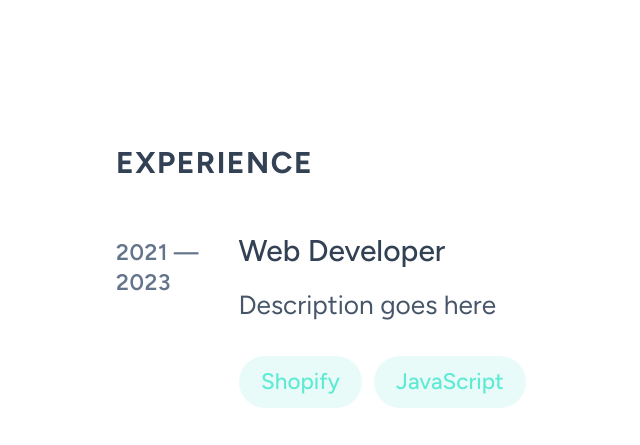
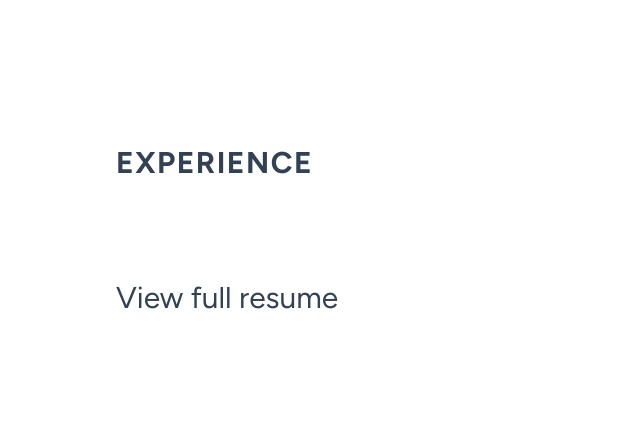
Before and after one commit to Billiamd1012/Portfolio, a Flask app: template templates/index.html in a window 1280 px wide. Shown: the part 2155-2600 px from the top of the page, without its empty margins (614-1254 px from the left). Run offline with Flask 3, Linux system fonts and the light colour scheme; the template is opened without the code that fills it, so the values that code supplies are empty.

Commit message:
Added experience.json

```diff
--- a/main.py
+++ b/main.py
@@ -1,10 +1,20 @@
-from flask import Flask, render_template
+from flask import Flask, render_template, send_from_directory
+import json
 
 app = Flask(__name__)
 
 @app.route('/')
 def home():
-    return render_template('index.html')
+    with open('experience.json') as f:
+        experiences = json.load(f)
+    return render_template('index.html', experiences=experiences['experiences'])
+
+
+# Route to serve the resume PDF
+@app.route('/resume.pdf')
+def serve_pdf():
+    return send_from_directory('static/dist/pdf', 'resume.pdf')
+
 
 if __name__ == '__main__':
     app.run(debug=True)
--- a/static/dist/css/output.css
+++ b/static/dist/css/output.css
@@ -447,7 +447,6 @@ video {
 }
 
 p a {
-  padding-top: 2.5rem;
   --tw-text-opacity: 1;
   color: rgb(51 65 85 / var(--tw-text-opacity));
 }
@@ -658,6 +657,10 @@ p a:hover {
 
 .mt-1 {
   margin-top: 0.25rem;
+}
+
+.mt-12 {
+  margin-top: 3rem;
 }
 
 .mt-2 {
--- a/static/src/input.css
+++ b/static/src/input.css
@@ -4,7 +4,7 @@
 
 @layer base{
     p a{
-        @apply pt-10 dark:text-slate-300 text-slate-700 hover:text-teal-300;
+        @apply dark:text-slate-300 text-slate-700 hover:text-teal-300;
     }
 }
 
--- a/templates/index.html
+++ b/templates/index.html
@@ -21,13 +21,13 @@
         <!-- Social buttons -->
         <ul class="mt-6 flex items-center ml-2">
           <li class="text-slate-600 dark:text-slate-400 mr-5">
-            <a class="hover:text-slate-200" href="https://github.com/Billiamd1012">
+            <a class="hover:text-slate-200" href="https://github.com/Billiamd1012" target="_blank">
               <span class="sr-only">Github</span>
               <svg xmlns="http://www.w3.org/2000/svg" viewBox="0 0 16 16" fill="currentColor" class="h-6 w-6" aria-hidden="true"><path d="M8 0C3.58 0 0 3.58 0 8c0 3.54 2.29 6.53 5.47 7.59.4.07.55-.17.55-.38 0-.19-.01-.82-.01-1.49-2.01.37-2.53-.49-2.69-.94-.09-.23-.48-.94-.82-1.13-.28-.15-.68-.52-.01-.53.63-.01 1.08.58 1.23.82.72 1.21 1.87.87 2.33.66.07-.52.28-.87.51-1.07-1.78-.2-3.64-.89-3.64-3.95 0-.87.31-1.59.82-2.15-.08-.2-.36-1.02.08-2.12 0 0 .67-.21 2.2.82.64-.18 1.32-.27 2-.27.68 0 1.36.09 2 .27 1.53-1.04 2.2-.82 2.2-.82.44 1.1.16 1.92.08 2.12.51.56.82 1.27.82 2.15 0 3.07-1.87 3.75-3.65 3.95.29.25.54.73.54 1.48 0 1.07-.01 1.93-.01 2.2 0 .21.15.46.55.38A8.013 8.013 0 0016 8c0-4.42-3.58-8-8-8z"></path></svg>
             </a>
           </li>
           <li class="text-slate-600 dark:text-slate-400 mr-5">
-            <a class="hover:text-slate-200" href="https://www.linkedin.com/in/william-darker-3a0724192/">
+            <a class="hover:text-slate-200" href="https://www.linkedin.com/in/william-darker-3a0724192/" target="_blank">
               <span class="sr-only">LinkedIn</span>
               <svg xmlns="http://www.w3.org/2000/svg" viewBox="0 0 24 24" fill="currentColor" class="h-6 w-6" aria-hidden="true"><path d="M20.5 2h-17A1.5 1.5 0 002 3.5v17A1.5 1.5 0 003.5 22h17a1.5 1.5 0 001.5-1.5v-17A1.5 1.5 0 0020.5 2zM8 19H5v-9h3zM6.5 8.25A1.75 1.75 0 118.3 6.5a1.78 1.78 0 01-1.8 1.75zM19 19h-3v-4.74c0-1.42-.6-1.93-1.38-1.93A1.74 1.74 0 0013 14.19a.66.66 0 000 .14V19h-3v-9h2.9v1.3a3.11 3.11 0 012.7-1.4c1.55 0 3.36.86 3.36 3.66z"></path></svg>          </a>
           </li>
@@ -59,60 +59,43 @@
       <section id="experience">
         <h3 class="text-slate-700 dark:text-slate-300 font-bold tracking-wider mt-20 mb-6">EXPERIENCE</h3>
         <ol class="group/list">
+          {% for experience in experiences %}
           <li class="mb-12 group relative grid pb-1 transition-all sm:grid-cols-8 sm:gap-8 md:gap-4 lg:hover:!opacity-100 lg:group-hover/list:opacity-50">
               <div class="absolute -inset-x-4 -inset-y-4 z-0 hidden rounded-md transition motion-reduce:transition-none lg:-inset-x-6 lg:block lg:group-hover:bg-slate-800/50 lg:group-hover:shadow-[inset_0_1px_0_0_rgba(148,163,184,0.1)] lg:group-hover:drop-shadow-lg"></div>
-            <header class="z-10 mb-2 mt-1 text-xs font-semibold uppercase tracking-wide text-slate-500 sm:col-span-2" aria-label="2021 to 2023">2021 — 2023</header>
+              <header class="z-10 mb-2 mt-1 text-xs font-semibold uppercase tracking-wide text-slate-500 sm:col-span-2" aria-label="{{ experience.date_range }}">{{ experience.date_range }}</header>
               <div class="z-10 sm:col-span-6">
                 <h3 class="font-medium leading-snug text-slate-700 dark:text-slate-300">
                   <div>
-                  <a class="inline-flex items-baseline font-medium leading-tight text-slate-700 dark:text-slate-300 hover:text-teal-300 focus-visible:text-teal-300 group/link text-base" href="#" target="_blank" rel="noreferrer noopener" aria-label="Web Developer">
+                    <a class="inline-flex items-baseline font-medium leading-tight text-slate-700 dark:text-slate-300 hover:text-teal-300 focus-visible:text-teal-300 group/link text-base" href="{{ experience.company.url }}" target="_blank" rel="noreferrer noopener" aria-label="{{ experience.job_title }}">
                       <span class="absolute -inset-x-4 -inset-y-2.5 hidden rounded md:-inset-x-6 md:-inset-y-4 lg:block"></span>
-                    <span>Web Developer</span>
+                      <span>{{ experience.job_title }}</span>
                     </a>
                   </div>
                 </h3>
                 <p class="mt-2 text-sm leading-normal text-slate-600 dark:text-slate-400">
-                Description goes here
+                  {{ experience.description }}
                 </p>
                 <ul class="mt-2 flex flex-wrap" aria-label="Technologies used">
+                  {% for tech in experience.technologies %}
                   <li class="mr-1.5 mt-2">
-                  <div class="flex items-center rounded-full bg-teal-400/10 px-3 py-1 text-xs font-medium leading-5 text-teal-300">Shopify</div>
+                    <div class="flex items-center rounded-full bg-teal-400/10 px-3 py-1 text-xs font-medium leading-5 text-teal-300">{{ tech }}</div>
                   </li>
-                <li class="mr-1.5 mt-2">
-                  <div class="flex items-center rounded-full bg-teal-400/10 px-3 py-1 text-xs font-medium leading-5 text-teal-300">JavaScript</div>
-                </li>
+                  {% endfor %}
                 </ul>
               </div>
             </li>
-          <li class="mb-12 group relative grid pb-1 transition-all sm:grid-cols-8 sm:gap-8 md:gap-4 lg:hover:!opacity-100 lg:group-hover/list:opacity-50">
-            <div class="absolute -inset-x-4 -inset-y-4 z-0 hidden rounded-md transition motion-reduce:transition-none lg:-inset-x-6 lg:block lg:group-hover:bg-slate-800/50 lg:group-hover:shadow-[inset_0_1px_0_0_rgba(148,163,184,0.1)] lg:group-hover:drop-shadow-lg"></div>
-            <header class="z-10 mb-2 mt-1 text-xs font-semibold uppercase tracking-wide text-slate-500 sm:col-span-2" aria-label="2021 to 2023">2021 — 2023</header>
-            <div class="z-10 sm:col-span-6">
-              <h3 class="font-medium leading-snug text-slate-700 dark:text-slate-300">
-                <div>
-                  <a class="inline-flex items-baseline font-medium leading-tight text-slate-700 dark:text-slate-300 hover:text-teal-300 focus-visible:text-teal-300 group/link text-base" href="#" target="_blank" rel="noreferrer noopener" aria-label="Web Developer">
-                    <span class="absolute -inset-x-4 -inset-y-2.5 hidden rounded md:-inset-x-6 md:-inset-y-4 lg:block"></span>
-                    <span>Web Developer</span>
-                  </a>
-                </div>
-              </h3>
-              <p class="mt-2 text-sm leading-normal text-slate-600 dark:text-slate-400">
-                Description goes here
-              </p>
-              <ul class="mt-2 flex flex-wrap" aria-label="Technologies used">
-                <li class="mr-1.5 mt-2">
-                  <div class="flex items-center rounded-full bg-teal-400/10 px-3 py-1 text-xs font-medium leading-5 text-teal-300">Shopify</div>
-                </li>
-                <li class="mr-1.5 mt-2">
-                  <div class="flex items-center rounded-full bg-teal-400/10 px-3 py-1 text-xs font-medium leading-5 text-teal-300">JavaScript</div>
-                </li>
-              </ul>
-            </div>
-          </li>
+          {% endfor %}
         </ol>
 
+        <div class="mt-12">
+          <a href="{{ url_for('serve_pdf') }}" class="dark:text-slate-300 text-slate-700 hover:text-teal-300" target="_blank">View full resume</a>
+        </div>
+      </section>
 
-      </section>
+      <!-- Footer -->
+      <footer>
+        <p class="text-slate-600 dark:text-slate-400 mt-20">Inspired by <a href="https://brittanychiang.com/" target="_blank">Brittany Chiang</a>, coded in <a href="https://code.visualstudio.com/" target="_blank">Visual Studio Code</a> by me, myself and <a href="https://chatgpt.com/" target="_blank">Chat GPT</a>. Built with <a href="https://flask.palletsprojects.com/en/3.0.x/" target="_blank">Flask</a> and <a href="https://tailwindcss.com/" target="_blank">Tailwind CSS</a>, hosted at home on a <a href="https://support.apple.com/en-us/111926" target="_blank">Mac Mini from 2012</a> running <a href="https://ubuntu.com/" target="_blank">Ubuntu</a>.</p>
+      </footer>
     </main>
   </div>
 </body>
```
Also changed, not shown: experience.json (+83 -0 lines), 1 other file. Lines whose indentation alone changed are shown as unchanged.
